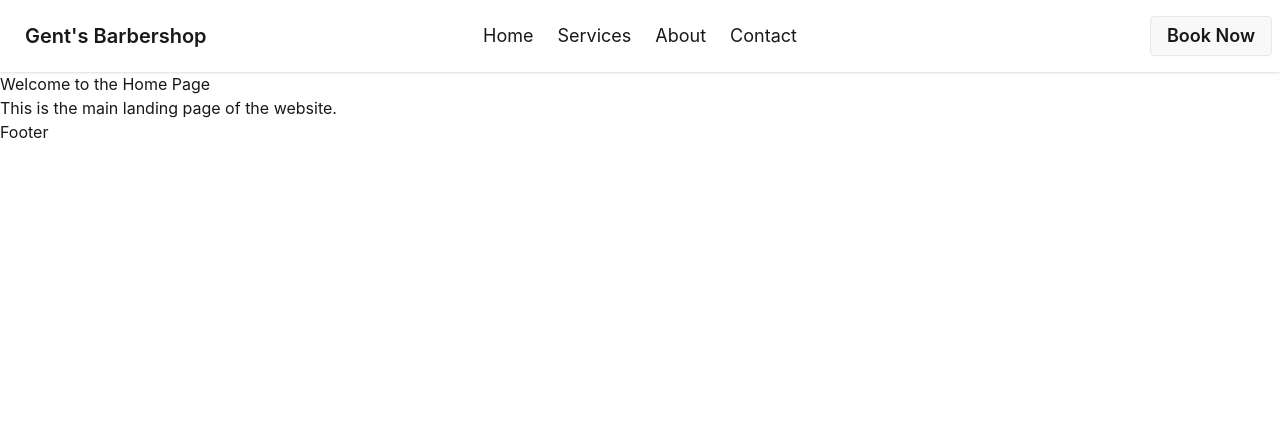
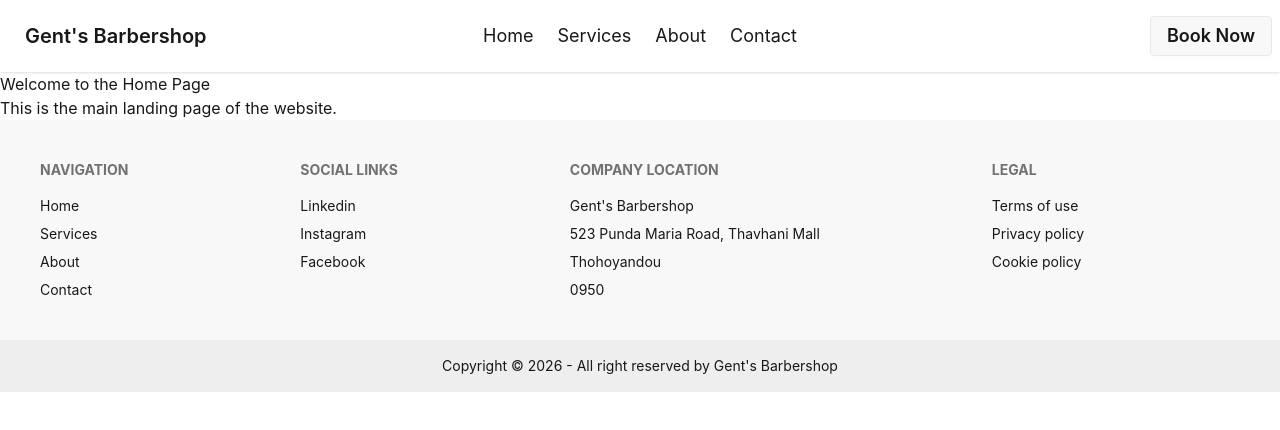
Before and after one commit to BigguyFM98000/gents-barbershop-website, a React (Vite) app: page / in a window 1280 px wide. Shown: the top 430 px of the page. Built offline with nearby package versions, Linux system fonts and the light colour scheme.

Commit message:
added the footer and social links

```diff
--- a/src/components/Footer.jsx
+++ b/src/components/Footer.jsx
@@ -1,9 +1,62 @@
-
+import { Fragment } from "react";
+import { Link } from "react-router-dom";
 
 function Footer() {
-    return (
-        <h1>Footer</h1>
-    )
+  return (
+    <Fragment>
+      <footer className="footer sm:footer-horizontal bg-base-200 text-base-content p-10">
+        <aside>
+          <h6 className="footer-title font-bold">Navigation</h6>
+          <Link to="/" className="link link-hover">
+            Home
+          </Link>
+          <Link to="services" className="link link-hover">
+            Services
+          </Link>
+          <Link to="about" className="link link-hover">
+            About
+          </Link>
+          <Link to="contact" className="link link-hover">
+            Contact
+          </Link>
+        </aside>
+
+        <nav>
+          <h6 className="footer-title font-bold">Social Links</h6>
+          <a href="https://za.linkedin.com/" target="_blank">
+            <button className="cursor-pointer">Linkedin </button>
+          </a>
+          <a href="https://www.instagram.com/?hl=en" target="_blank">
+            <button className="cursor-pointer">Instagram </button>
+          </a>
+          <a href="https://www.facebook.com/" target="_blank">
+            <button className="cursor-pointer">Facebook </button>
+          </a>
+        </nav>
+        <nav>
+          <h6 className="footer-title font-bold">Company Location</h6>
+          <p className="text-md">Gent's Barbershop</p>
+          <p className="text-md">523 Punda Maria Road, Thavhani Mall</p>
+          <p className="text-md">Thohoyandou</p>
+          <p className="text-md">0950</p>
+        </nav>
+        <nav>
+          <h6 className="footer-title font-bold">Legal</h6>
+          <a className="link link-hover">Terms of use</a>
+          <a className="link link-hover">Privacy policy</a>
+          <a className="link link-hover">Cookie policy</a>
+        </nav>
+      </footer>
+      <footer className="footer sm:footer-horizontal footer-center bg-base-300 text-base-content p-4">
+        <aside>
+          <p>
+            Copyright © {new Date().getFullYear()} - All right reserved by
+            Gent's Barbershop
+          </p>
+        </aside>
+      </footer>
+    </Fragment>
+  );
 }
 
 export default Footer;
```
